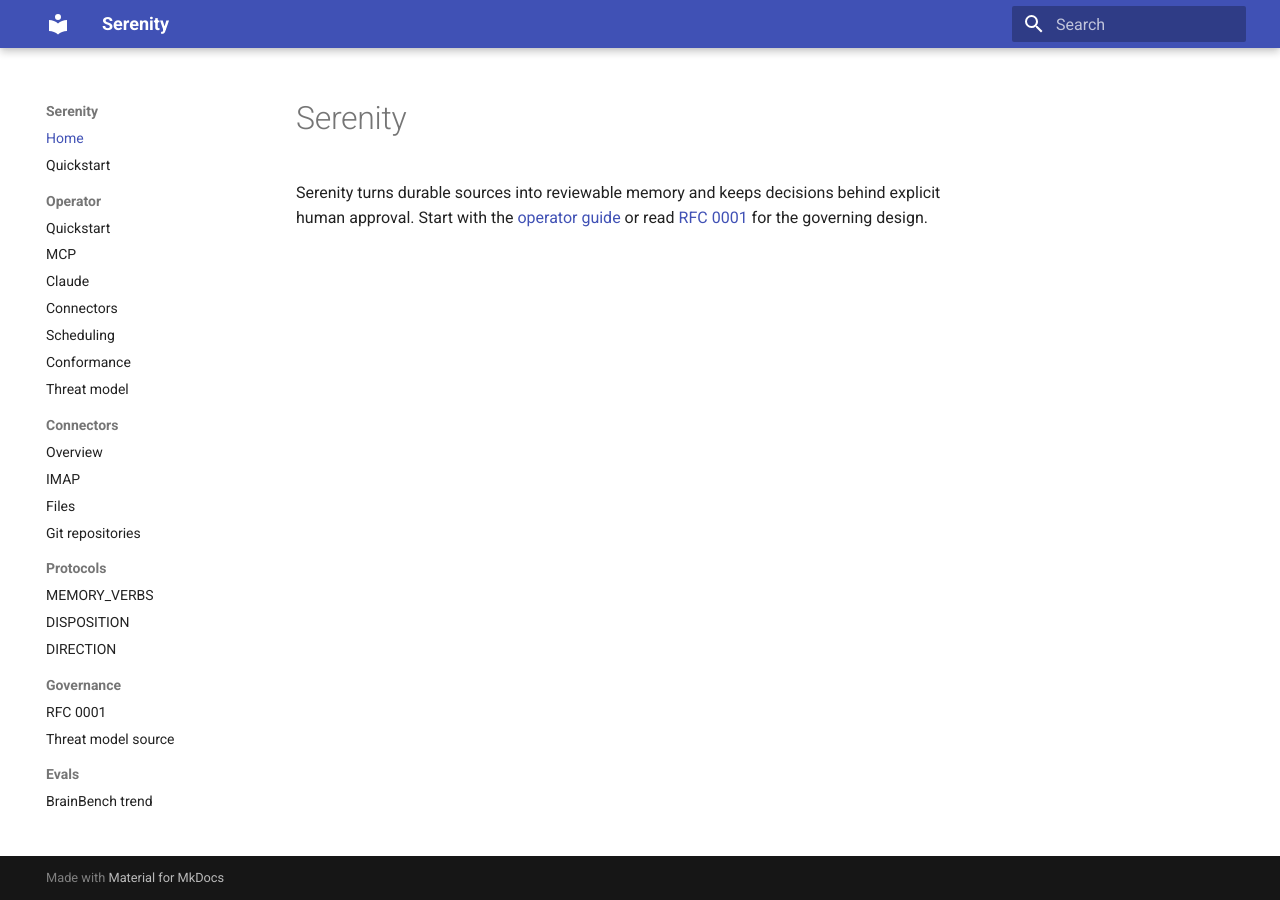
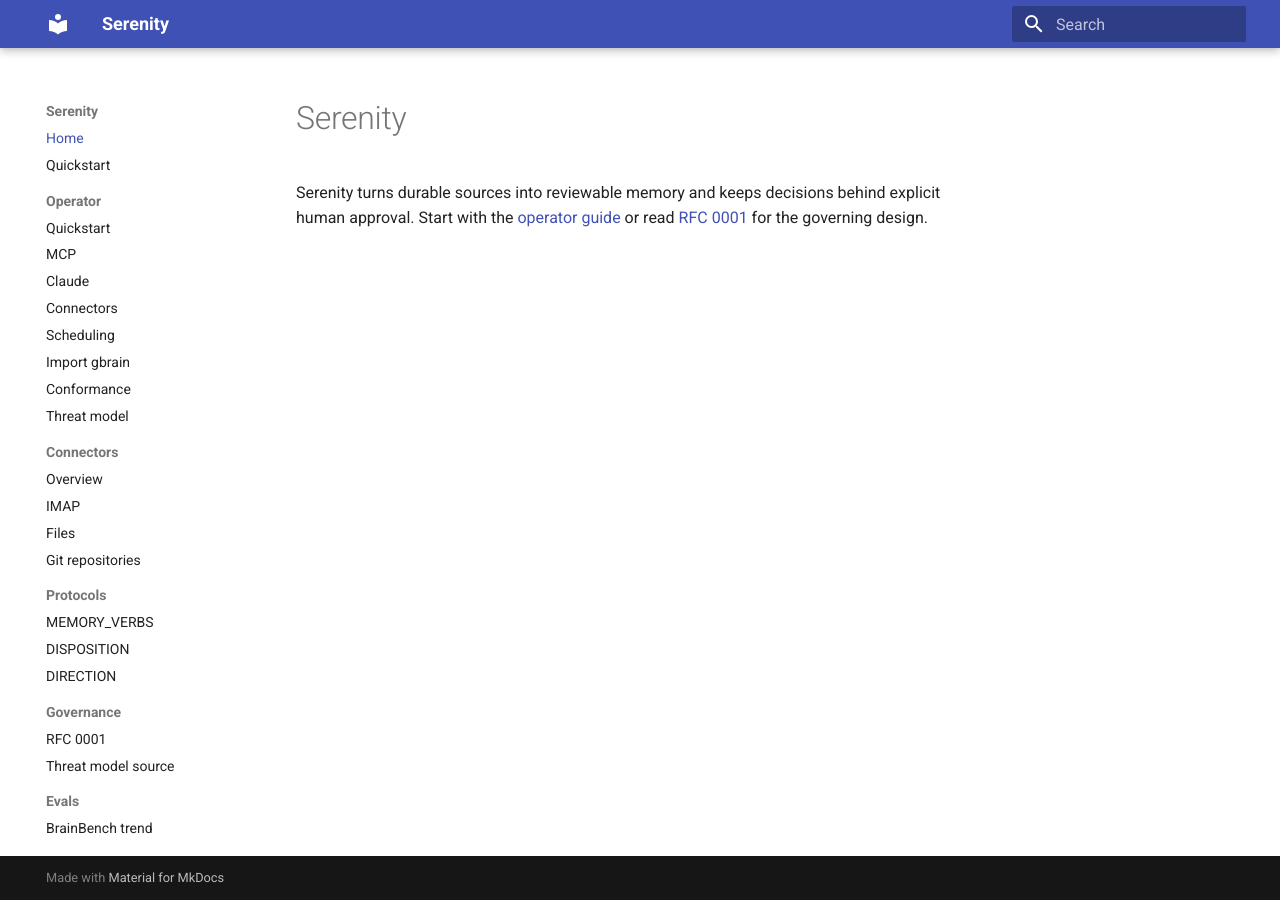
Before and after one commit to sirerun/serenity, an MkDocs documentation site: the page built from docs/index.md, in a window 1280 px wide. Built offline with MkDocs 1.6.1 and Material for MkDocs 9.7.7, drawn with Linux system fonts in a browser that asks for light colours.

Commit message:
docs: link the gbrain import guide

```diff
--- a/mkdocs.yml
+++ b/mkdocs.yml
@@ -21,6 +21,7 @@
       - Claude: operator/claude.md
       - Connectors: operator/connect.md
       - Scheduling: operator/scheduling.md
+      - Import gbrain: operator/gbrain-import.md
       - Conformance: operator/conformance.md
       - Threat model: operator/threat-model.md
   - Connectors:
```
